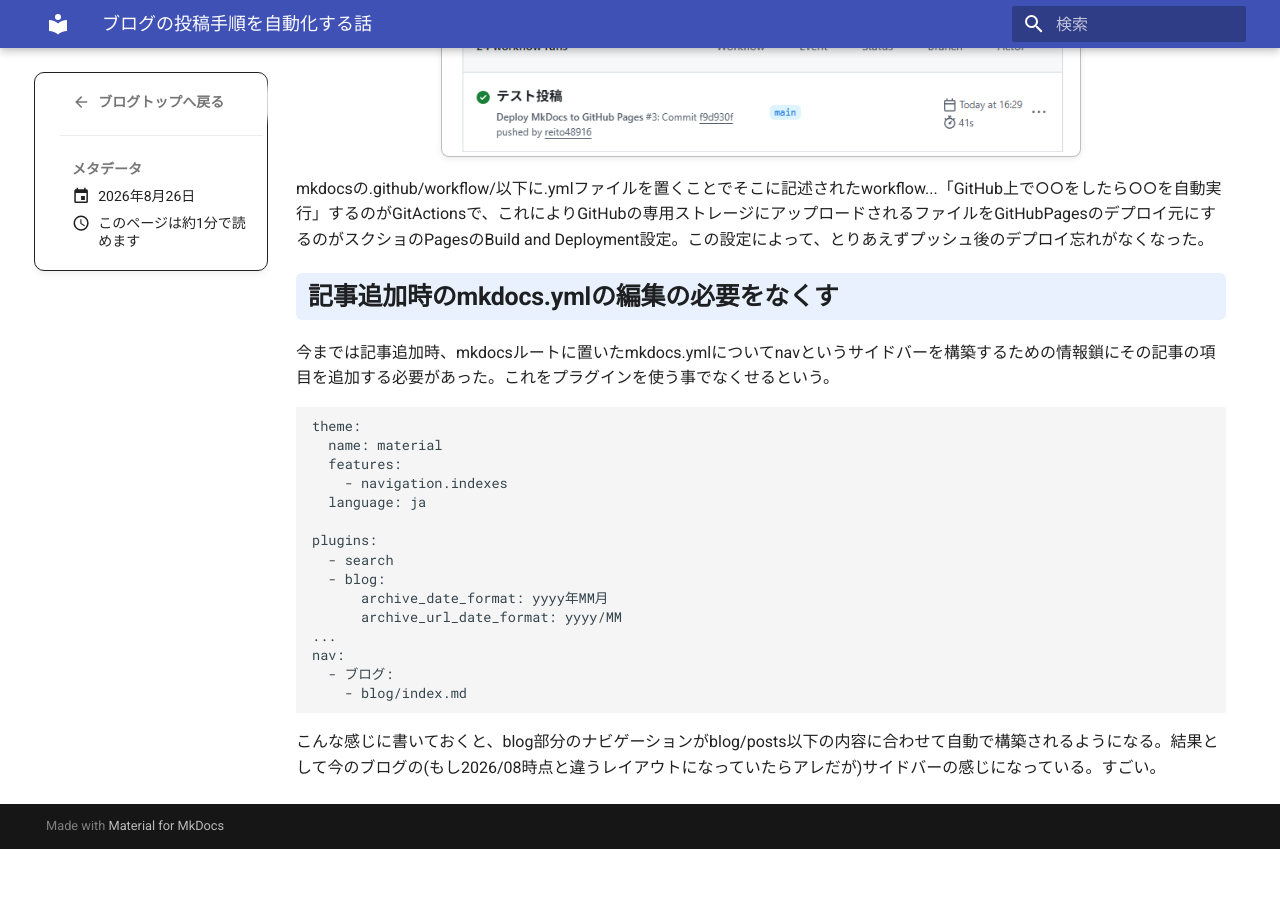
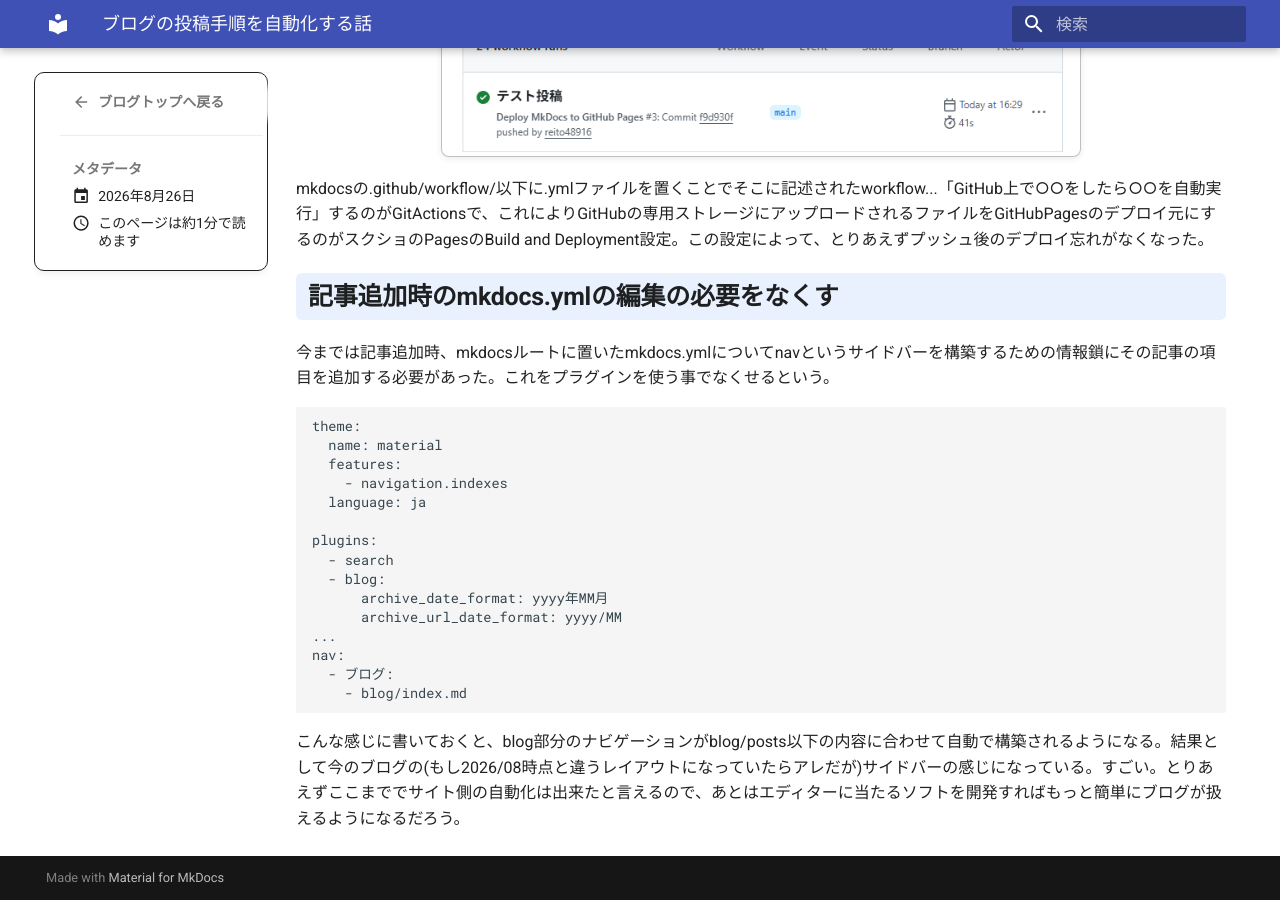
Before and after one commit to reito48916/reito_site, an MkDocs documentation site: the page built from docs/blog/posts/2026/08/26.md, in a window 1280 px wide and 900 px high, scrolled down 1008 px. Built offline with MkDocs 1.6.1 and Material for MkDocs 9.7.7, drawn with Linux system fonts in a browser that asks for light colours; before the commit the page ends 1857 px from its top, so only the background shows below that.

Commit message:
20260826

````diff
--- a/docs/blog/posts/2026/08/26.md
+++ b/docs/blog/posts/2026/08/26.md
@@ -52,4 +52,4 @@
   - ブログ:
     - blog/index.md
 ```
-こんな感じに書いておくと、blog部分のナビゲーションがblog/posts以下の内容に合わせて自動で構築されるようになる。結果として今のブログの(もし2026/08時点と違うレイアウトになっていたらアレだが)サイドバーの感じになっている。すごい。
+こんな感じに書いておくと、blog部分のナビゲーションがblog/posts以下の内容に合わせて自動で構築されるようになる。結果として今のブログの(もし2026/08時点と違うレイアウトになっていたらアレだが)サイドバーの感じになっている。すごい。とりあえずここまででサイト側の自動化は出来たと言えるので、あとはエディターに当たるソフトを開発すればもっと簡単にブログが扱えるようになるだろう。
````
